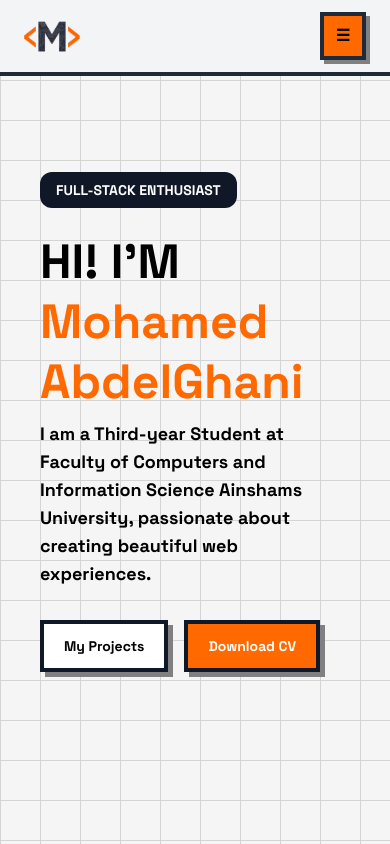
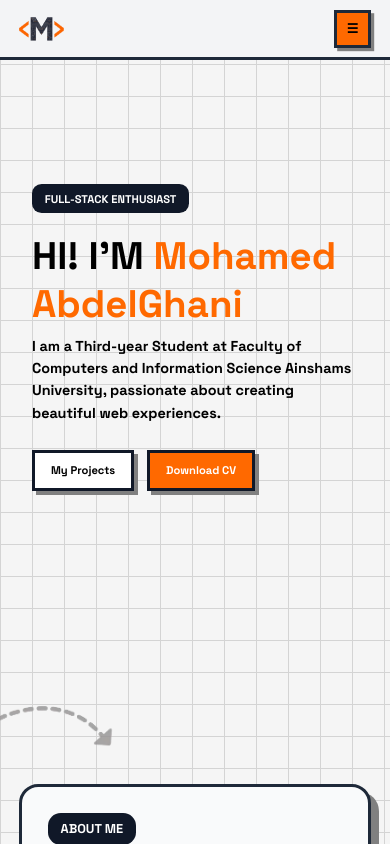
Before and after one commit to Mohamed-Ahmed285/Mido, a Vue app: page / in a window 390 px wide. Shown: the top 844 px of the page. Built offline with nearby package versions, Linux system fonts and the light colour scheme.

Commit message:
fix width thing on mobile size

```diff
--- a/src/assets/styles/style.css
+++ b/src/assets/styles/style.css
@@ -1,16 +1,22 @@
 @import "tailwindcss";
 
-html{
+html {
   scroll-behavior: smooth;
   overflow-x: hidden;
 }
 
-body{
-  font-family: 'Space Grotesk', sans-serif;
-   overflow-x: hidden;
+@media (max-width: 414px) {
+  body {
+    zoom: 0.8;
+  }
 }
 
-.grid-bg{
+body {
+  font-family: 'Space Grotesk', sans-serif;
+  overflow-x: hidden;
+}
+
+.grid-bg {
   background-color: #f5f5f5;
 
   background-image:
@@ -19,23 +25,25 @@ body{
 
   background-size: 40px 40px;
 }
+
 @keyframes floating {
-  0%{
+  0% {
     transform: translateY(0px) rotate(-2deg);
   }
 
-  50%{
+  50% {
     transform: translateY(-15px) rotate(-2deg);
   }
 
-  100%{
+  100% {
     transform: translateY(0px) rotate(-2deg);
   }
 }
 
-.floating{
+.floating {
   animation: floating 3s ease-in-out infinite;
 }
+
 .spin {
   animation: rotate 6s linear infinite;
 }
@@ -44,6 +52,7 @@ body{
   from {
     transform: rotate(0deg);
   }
+
   to {
     transform: rotate(360deg);
   }
@@ -57,13 +66,16 @@ body{
   0% {
     transform: translateY(0px);
   }
+
   50% {
     transform: translateY(-15px);
   }
+
   100% {
     transform: translateY(0px);
   }
 }
+
 .pop-enter-active,
 .pop-leave-active {
   transition: all 0.35s ease;
```
